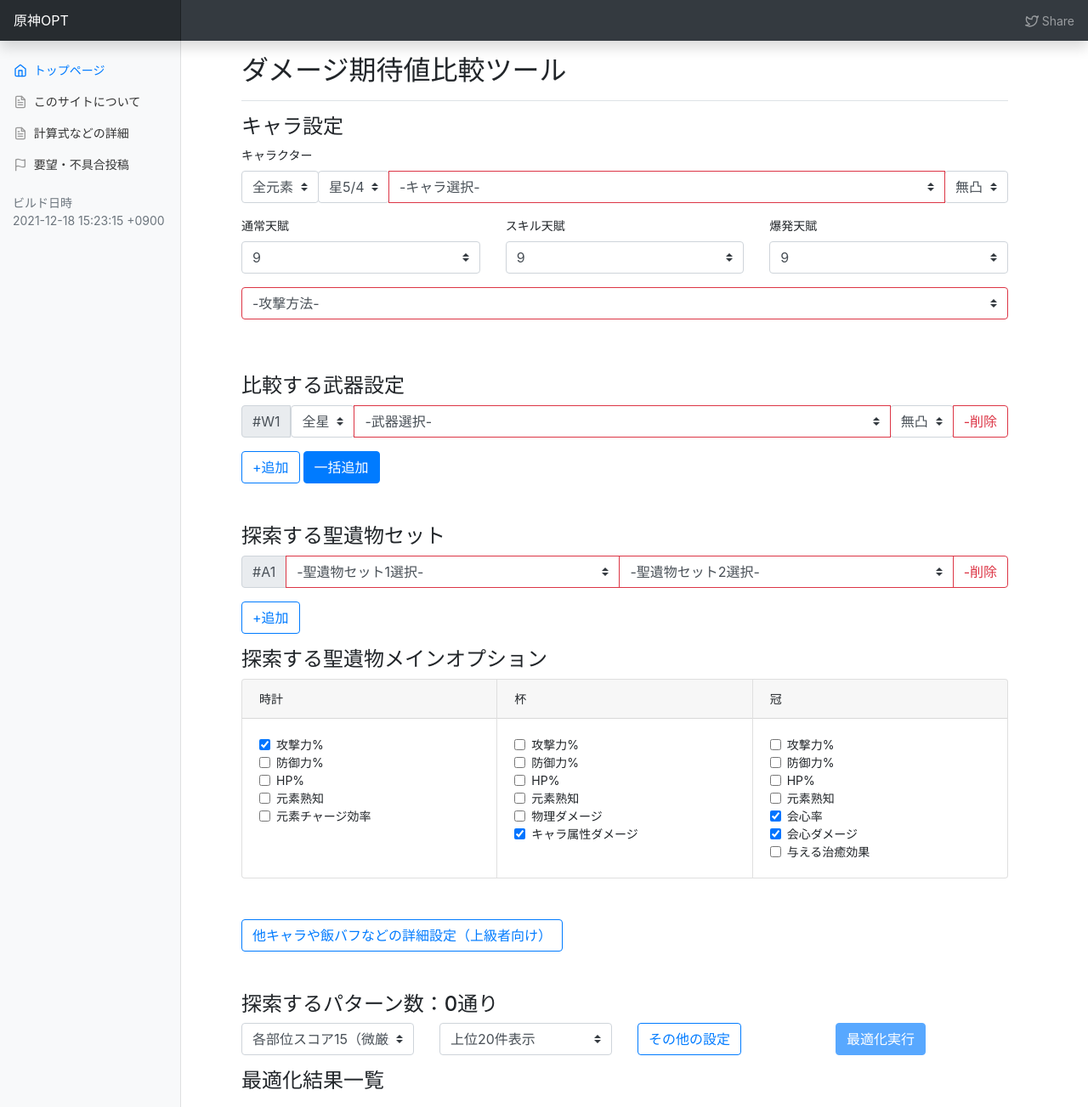
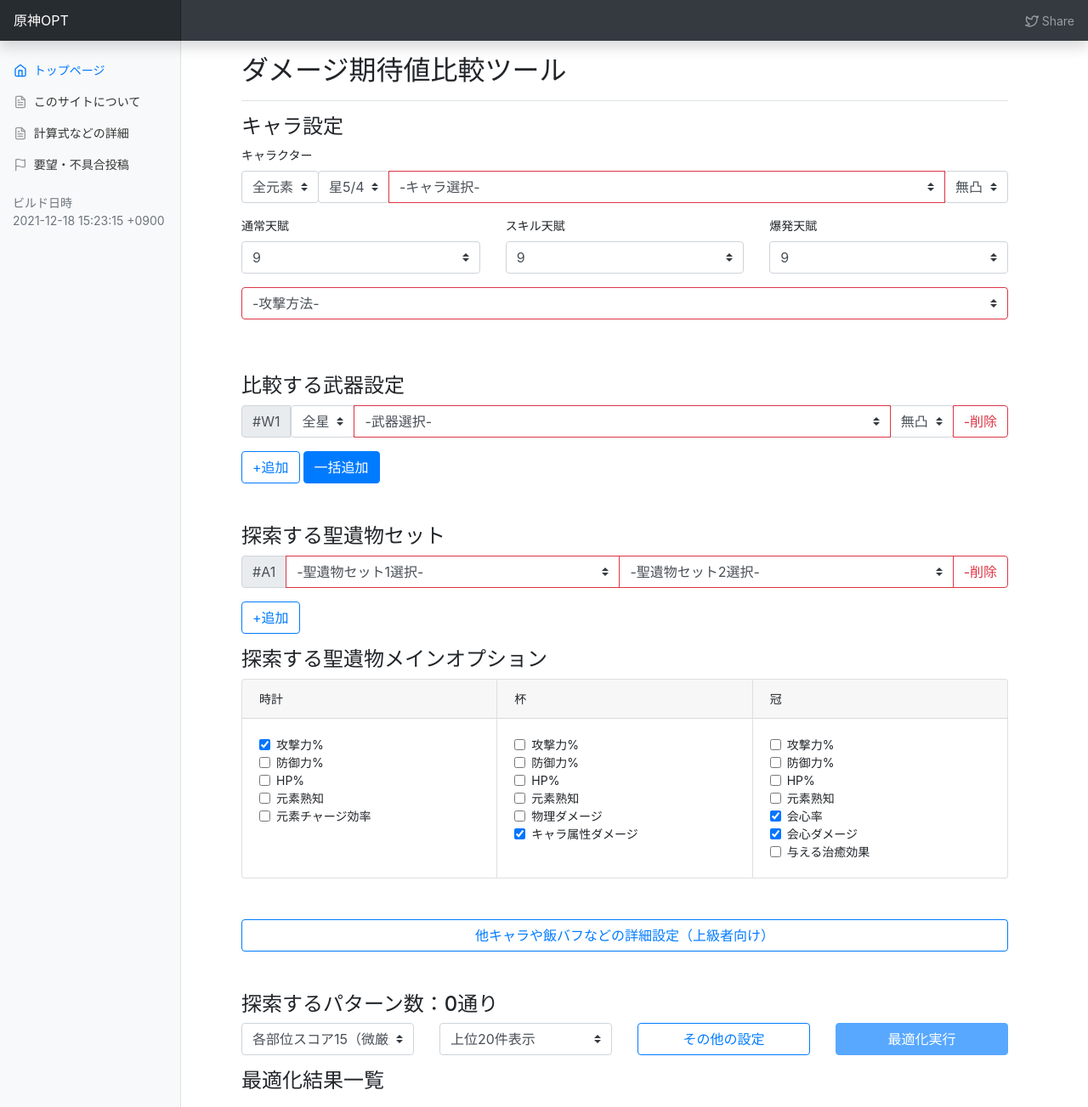
Before and after one commit to k3kaimu/genshinopt, a Jekyll site: the page built from index.html, in a window 1280 px wide and 1303 px high. Shown: the whole window at 85% size. Built offline with Jekyll 4.4.1, drawn with Linux system fonts in a browser that asks for light colours; nearby versions of some CDN libraries; the list of posts is cut into pages by our own code.

Commit message:
update index

```diff
--- a/index.html
+++ b/index.html
@@ -268,7 +268,7 @@
 
 
 <div class="mb-5">
-  <button type="button" class="btn btn-outline-primary" data-toggle="collapse" data-target="#buffSetting">他キャラや飯バフなどの詳細設定（上級者向け）</button>
+  <button type="button" class="btn btn-outline-primary btn-block" data-toggle="collapse" data-target="#buffSetting">他キャラや飯バフなどの詳細設定（上級者向け）</button>
   <div class="collapse mt-2" id="buffSetting">
     <p class="text-danger">
       注意：百分率（%）の欄は倍率値を入力してください（例：33% -> 0.33）
@@ -365,10 +365,10 @@
     </select>
   </div>
   <div class="col-sm-6 col-lg-3">
-    <button type="submit" class="btn btn-outline-primary" data-toggle="collapse" data-target="#otherSettings">その他の設定</button>
+    <button type="submit" class="btn btn-outline-primary btn-block" data-toggle="collapse" data-target="#otherSettings">その他の設定</button>
   </div>
   <div class="col-sm-6 col-lg-3">
-    <button type="submit" id="scrollTargetAfterOptimization" class="btn btn-primary" data-bind="click: optimizeAllCases(), disable: allPatterns().length == 0 || selectedAttack() == undefined">最適化実行</button>
+    <button type="submit" id="scrollTargetAfterOptimization" class="btn btn-primary btn-block" data-bind="click: optimizeAllCases(), disable: allPatterns().length == 0 || selectedAttack() == undefined">最適化実行</button>
   </div>
 </div>
 
@@ -513,6 +513,18 @@
                           <th scope="row">ダメージ期待値</th>
                           <!-- ko foreach: { data: Object.getPrototypeOf(optres.setting.character.parent).constructor.presetAttacks, as: 'attackType'} -->
                           <td class="text-right" data-bind="text: textInteger(optres.dmgExpected[attackType.label].value)"></td>
+                          <!-- /ko -->
+                        </tr>
+                        <tr>
+                          <th scope="row">会心ダメージ</th>
+                          <!-- ko foreach: { data: Object.getPrototypeOf(optres.setting.character.parent).constructor.presetAttacks, as: 'attackType'} -->
+                          <td class="text-right" data-bind="text: textInteger(optres.dmgCrt[attackType.label].value)"></td>
+                          <!-- /ko -->
+                        </tr>
+                        <tr>
+                          <th scope="row">非会心ダメージ</th>
+                          <!-- ko foreach: { data: Object.getPrototypeOf(optres.setting.character.parent).constructor.presetAttacks, as: 'attackType'} -->
+                          <td class="text-right" data-bind="text: textInteger(optres.dmgNonCrt[attackType.label].value)"></td>
                           <!-- /ko -->
                         </tr>
                         <tr>
--- a/js/modules/dmg-calc.mjs
+++ b/js/modules/dmg-calc.mjs
@@ -711,9 +711,26 @@
 
         var dmgbuff = this.calculateTotalDmgBuff(attackProps);
 
-        let dmg = this.atk(attackProps).mul(dmgScale).add(this.increaseDamage(attackProps))
-                .mul(this.crtRate(attackProps).min_number(1).max_number(0).mul(this.crtDmg(attackProps)).add(1))
-                .mul(dmgbuff.add(1));
+        let dmg = this.atk(attackProps).mul(dmgScale).add(this.increaseDamage(attackProps));
+
+        if(attackProps.isForcedCritical || false)
+        {
+            // critical
+            dmg = dmg.mul(this.crtDmg(attackProps).add(1));
+        }
+        else if(attackProps.isForcedNonCritical || false)
+        {
+            // not critical
+            dmg = dmg;  // Nop
+        }
+        else
+        {
+            // expected value
+            dmg = dmg.mul(this.crtRate(attackProps).min_number(1).max_number(0).mul(this.crtDmg(attackProps)).add(1));
+        }
+
+        // damage buffs
+        dmg = dmg.mul(dmgbuff.add(1));
 
         return dmg.mul(this.calculateVaporizeMeltBonus(attackProps)).mul(0.5).mul(0.9);
     }
--- a/js/page/index.js
+++ b/js/page/index.js
@@ -623,9 +623,14 @@
                 }.bind(this);
 
                 this.dmgExpected = {};
+                this.dmgCrt = {};
+                this.dmgNonCrt = {};
                 Object.getPrototypeOf(e.setting.character.parent).constructor.presetAttacks.forEach(attackType => {
                     this.dmgExpected[attackType.label] = e.calc.calculate(attackType.dmgScale(e.setting.character), attackType.attackProps).total();
+                    this.dmgCrt[attackType.label] = e.calc.calculate(attackType.dmgScale(e.setting.character), {isForcedCritical: true, ...attackType.attackProps}).total();
+                    this.dmgNonCrt[attackType.label] = e.calc.calculate(attackType.dmgScale(e.setting.character), {isForcedNonCritical: true, ...attackType.attackProps}).total();
                 });
+
             }
 
             let dst = [];
```
